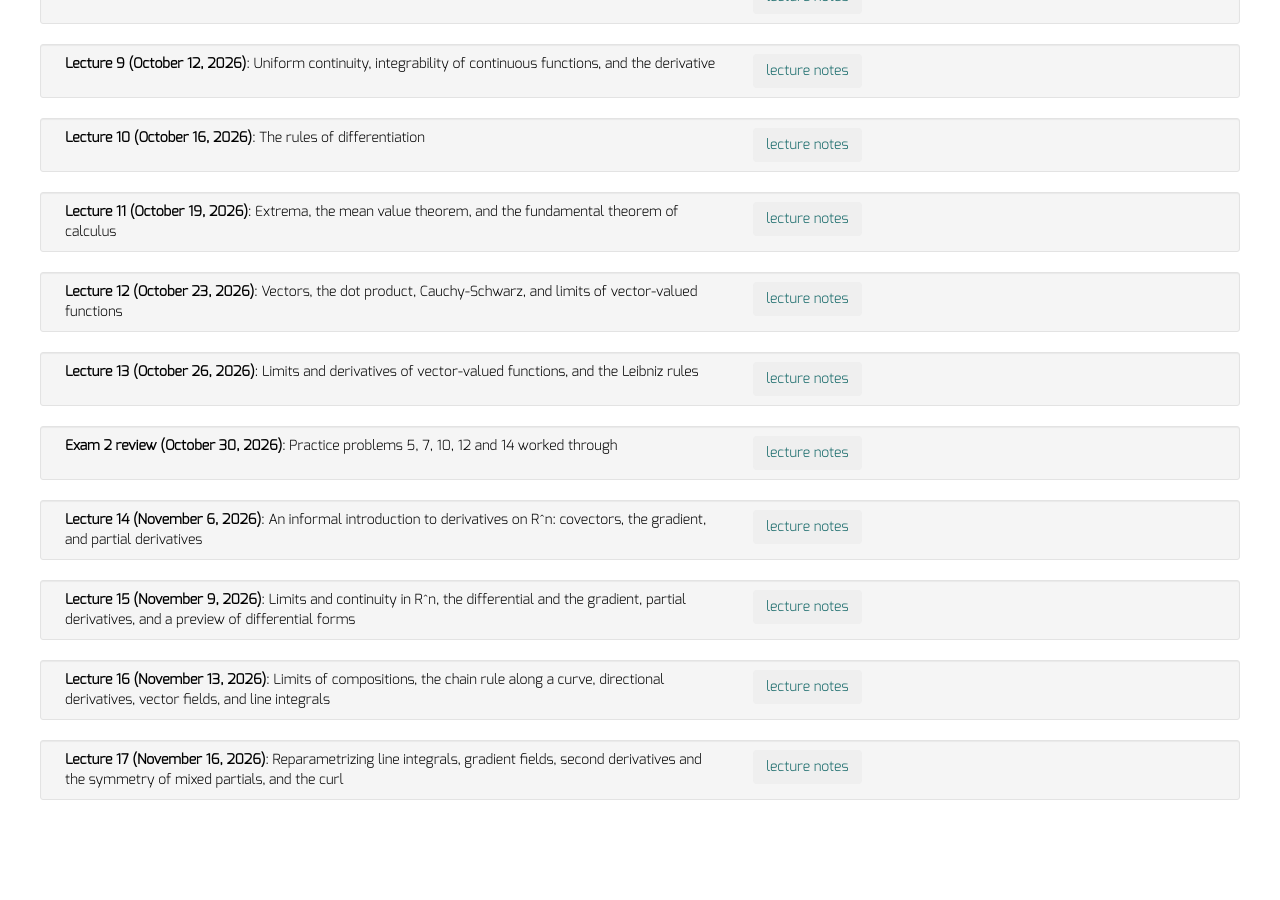
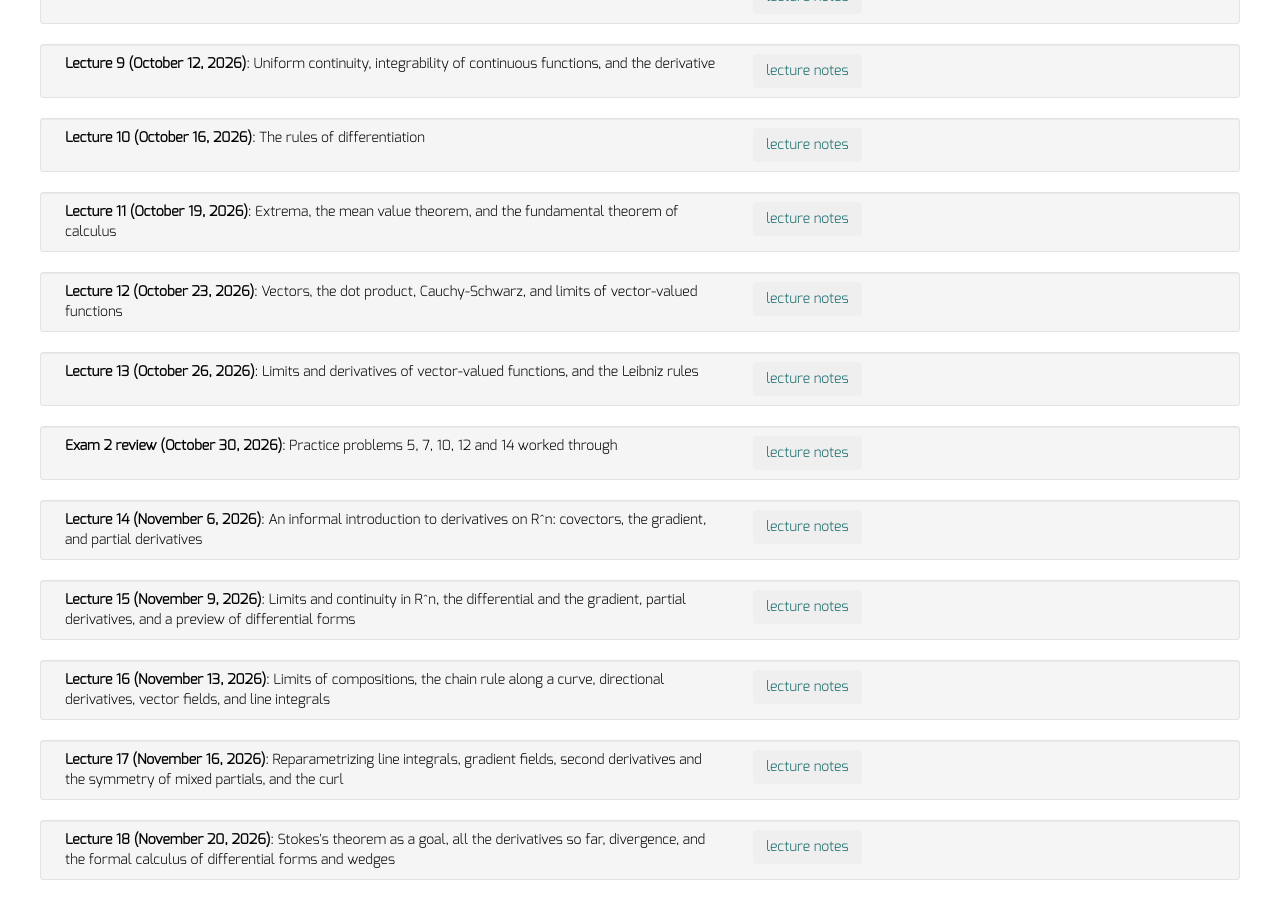
Before and after one commit to dkrashen/honors-calculus-1610, a Jekyll site: the page built from lectures/index.html, in a window 1280 px wide and 900 px high, scrolled down 970 px. Built offline with Jekyll 4.4.1, drawn with Linux system fonts in a browser that asks for light colours; nearby versions of some CDN libraries; before the commit the page ends 1790 px from its top, so only the background shows below that.

Commit message:
add lecture 18 slides
Co-Authored-By: Claude Opus 5.5 <noreply@anthropic.com>
Claude-Session: https://claude.ai/code/session_01E4H1JB9jfsDfLbanhdB4JD

```diff
--- a/_data/lectures.yml
+++ b/_data/lectures.yml
@@ -54,3 +54,6 @@
 - title: "Lecture 17 (November 16, 2026)"
   description: "Reparametrizing line integrals, gradient fields, second derivatives and the symmetry of mixed partials, and the curl"
   filename: "lecture17-slides.pdf"
+- title: "Lecture 18 (November 20, 2026)"
+  description: "Stokes's theorem as a goal, all the derivatives so far, divergence, and the formal calculus of differential forms and wedges"
+  filename: "lecture18-slides.pdf"
```
Also changed, not shown: 1 other file.
